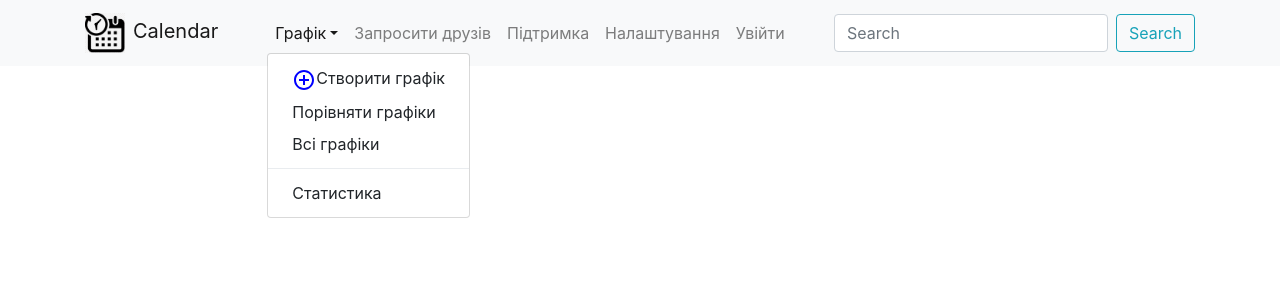
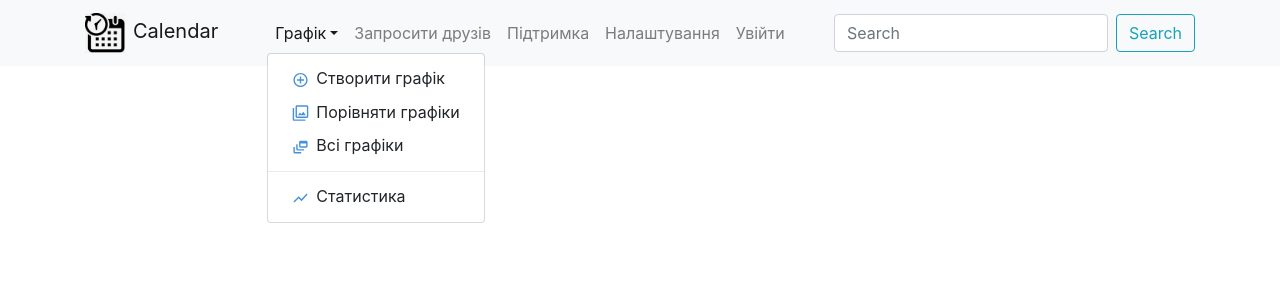
Before and after one commit to shpaksasha/Calendar, a React (Create React App) app: page / in a window 1280 px wide. Both pictures are taken after a click on the button "Графік". Shown: the top 300 px of the page. Built offline with nearby package versions, Linux system fonts and the light colour scheme.

Commit message:
header.js changes block Navbar

```diff
--- a/src/components/Header/header.js
+++ b/src/components/Header/header.js
@@ -3,11 +3,20 @@ import {makeStyles} from '@material-ui/core/styles';
 import {Navbar, Container, Nav, Form, FormControl, Button, NavDropdown}from 'react-bootstrap';
 import logo from '../../images/calendar_3.jpg'
 import AddCircleOutlineIcon from '@material-ui/icons/AddCircleOutline';
+import FilterIcon from '@material-ui/icons/Filter';
+import DynamicFeedIcon from '@material-ui/icons/DynamicFeed';
+import ShowChartIcon from '@material-ui/icons/ShowChart';
 
 const useStyles = makeStyles(theme => ({
-    addCircle: {
-        color: 'blue',
-
+    addIcon: {
+        color: '#4791db',
+        paddingRight: '7px'
+    },
+    block:{
+        color: 'red',
+        '&:hover':{
+            backgroundColor: 'yellow'
+        }
     }
 }));
 
@@ -27,14 +36,14 @@ const Header = () =>{
                     Calendar
                 </Navbar.Brand>
                 <Navbar.Toggle aria-controls='responsive-navbar-nav'/>
-                <Navbar.Collapse id='responsive-navbar-nav'>
+                <Navbar.Collapse id='responsive-navbar-nav'className={classes.block}>
                     <Nav className='m-auto pr-md-2'>
                         <NavDropdown title='Графік' id='basic-nav-dropdown'>
-                            <NavDropdown.Item href=''><AddCircleOutlineIcon className={classes.addCircle}/>Створити графік</NavDropdown.Item>
-                            <NavDropdown.Item href=''>Порівняти графіки</NavDropdown.Item>
-                            <NavDropdown.Item href=''>Всі графіки</NavDropdown.Item>
+                            <NavDropdown.Item href=''><AddCircleOutlineIcon className={classes.addIcon}/>Створити графік</NavDropdown.Item>
+                            <NavDropdown.Item href=''><FilterIcon className={classes.addIcon}/>Порівняти графіки</NavDropdown.Item>
+                            <NavDropdown.Item href=''><DynamicFeedIcon className={classes.addIcon}/>Всі графіки</NavDropdown.Item>
                             <NavDropdown.Divider/>
-                            <NavDropdown.Item href=''>Статистика</NavDropdown.Item>
+                            <NavDropdown.Item href=''><ShowChartIcon className={classes.addIcon}/>Статистика</NavDropdown.Item>
                         </NavDropdown>
                         <Nav.Link href='/content'>Запросити друзів</Nav.Link>
                         <Nav.Link href='/faq'>Підтримка</Nav.Link>
```
